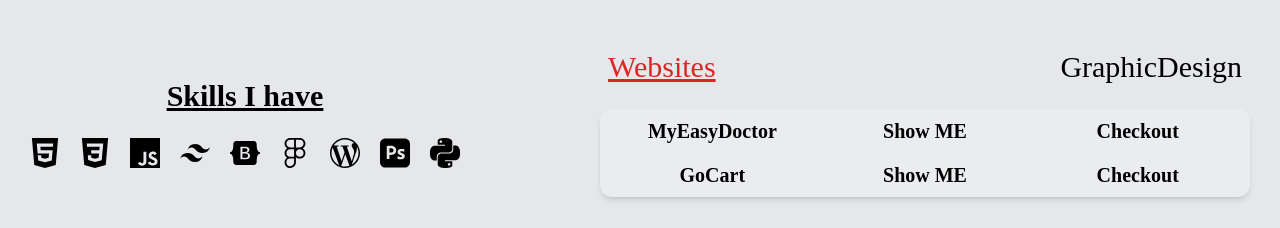
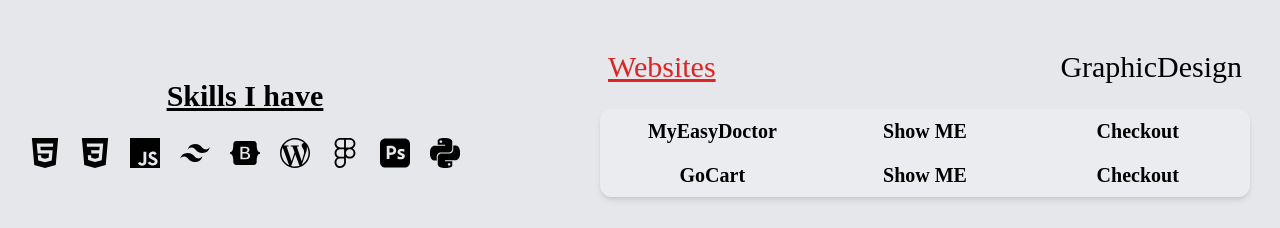
Before and after one commit to Bhagyadeep0/Portfolio, a React (Vite) app: page / in a window 1280 px wide. Shown: the part 1900-2128 px from the top of the page. Built offline with nearby package versions, Linux system fonts and the light colour scheme; a web font is replaced by a local one.

Commit message:
bugs fixed

```diff
--- a/src/components/Projects.jsx
+++ b/src/components/Projects.jsx
@@ -82,9 +82,9 @@ const Projects = () => {
             <SiJavascript className="hover:text-yellow-500 transition-all duration-300 ease-in" />{" "}
             <SiTailwindcss className="hover:text-blue-800 transition-all duration-300 ease-in" />{" "}
             <SiBootstrap className="hover:text-purple-700 transition-all duration-300 ease-in" />{" "}
+            <SiWordpress className="hover:text-slate-700 transition-all duration-300 ease-in" />{" "}
             <SiFigma />{" "}
-            <SiWordpress className="hover:text-slate-700 transition-all duration-300 ease-in" />{" "}
-            <SiAdobephotoshop className="hover:text-blue-950 transition-all duration-300 ease-in" />{" "}
+            <SiAdobephotoshop className="hover:text-blue-900 transition-all duration-300 ease-in" />{" "}
             <SiPython />{" "}
           </motion.p>
         </div>
@@ -113,7 +113,7 @@ const Projects = () => {
                 <p className="text-xl font-[600] flex-1">{item.title}</p>
                 <p className="text-xl font-[600] flex-1">
                     <span onMouseEnter={()=> {setIsHover(true),setHoverIndex(itemIndex)}} onMouseLeave={()=>{setIsHover(false),setHoverIndex(itemIndex)}} className="hover:text-value5 transition-all duration-300 ease-in cursor-pointer">Show ME</span>
-                    {isHover&&<div className="absolute w-[600px] h-full top-0 left-0 ">
+                    {isHover&&<div className="absolute w-[600px] h-full top-0 left-0">
                       <img
                         src={item.img}
                         alt=""
```
